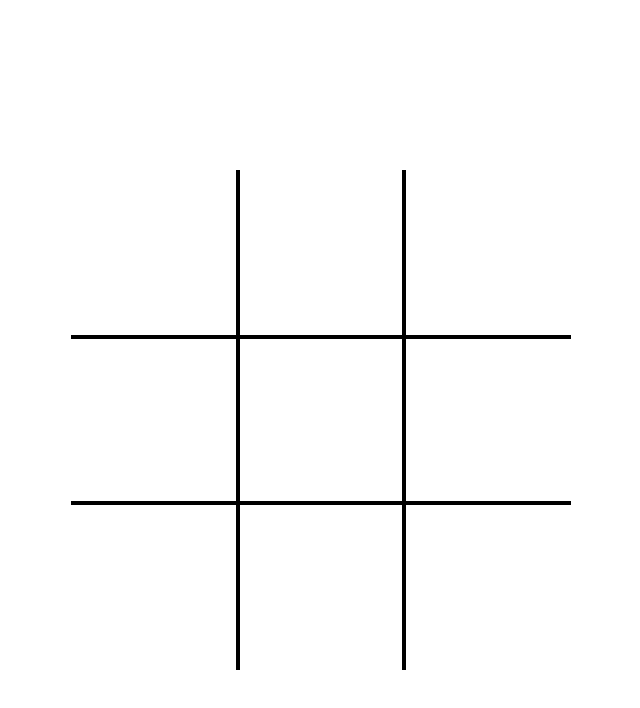
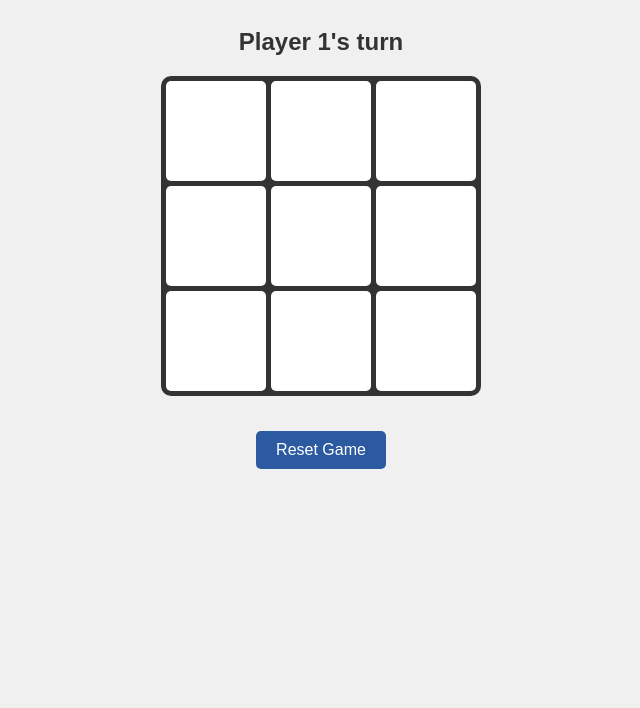
Before and after one commit to e1525/tic-tac-toe, a plain HTML site: page index.html in a window 1280 px wide. Shown: the whole page, without its empty margins (319-959 px from the left). Drawn offline with Linux system fonts and the light colour scheme.

Commit message:
Finished project

```diff
--- a/index.html
+++ b/index.html
@@ -8,19 +8,9 @@
   <script src="script.js" defer></script>
 </head>
 <body>
-  <div class="winningMessage"></div>
-  <div class="container">
-    <div class="board">
-      <button class="cell one"></button>
-      <button class="cell two"></button>
-      <button class="cell three"></button>
-      <button class="cell four"></button>
-      <button class="cell five"></button>
-      <button class="cell six"></button>
-      <button class="cell seven"></button>
-      <button class="cell eight"></button>
-      <button class="cell nine"></button>
-    </div>
-  </div>
+  <div class="turn"></div>
+  <div class="board"></div>
+  <div class="game-over"></div>
+  <button class="reset-btn" onclick="location.reload()">Reset Game</button>
 </body>
 </html>
--- a/script.js
+++ b/script.js
@@ -0,0 +1,119 @@
+function GameController() {
+  const players = [
+    {
+      name: "Player 1",
+      marker: 'O'
+    },
+    {
+      name: "Player 2",
+      marker: 'X'
+    }
+  ];
+
+  let board = Array(9).fill("");
+  let activePlayerIndex = 0;
+  let gameOver = false;
+
+  const getBoard = () => board;
+  const getActivePlayer = () => players[activePlayerIndex];
+  const isGameOver = () => gameOver;
+
+  const checkWin = () => {
+    const winPatterns = [
+      [0, 1, 2], [3, 4, 5], [6, 7, 8],
+      [0, 3, 6], [1, 4, 7], [2, 5, 8],
+      [0, 4, 8], [2, 4, 6]
+    ];
+
+    for (const pattern of winPatterns) {
+      const [a, b, c] = pattern;
+      if (board[a] && board[a] === board[b] && board[a] === board[c]) {
+        return board[a];
+      }
+    }
+
+    if (board.every(cell => cell !== "")) {
+      return "tie";
+    }
+  };
+
+  const playRound = (cellIndex) => {
+    if (gameOver || board[cellIndex] != "") {
+      return false;
+    }
+    board[cellIndex] = getActivePlayer().marker;
+    const winner = checkWin();
+
+    if (winner) {
+      gameOver = true;
+      return { winner, gameOver: true };
+    }
+
+    activePlayerIndex = activePlayerIndex === 0 ? 1 : 0;
+    return { winner: null, gameOver: false };
+  };
+
+  return {
+    getBoard,
+    getActivePlayer,
+    playRound,
+    isGameOver,
+    checkWin
+  };
+};
+
+function ScreenController() {
+  const game = GameController();
+  const playerTurnDiv = document.querySelector('.turn');
+  const boardDiv = document.querySelector('.board');
+  const gameOverDiv = document.querySelector('.game-over');
+
+  const updateScreen = () => {
+    boardDiv.textContent = "";
+    const board = game.getBoard();
+    const activePlayer = game.getActivePlayer();
+
+    if (!game.isGameOver()) {
+      playerTurnDiv.textContent = `${activePlayer.name}'s turn`;
+      gameOverDiv.textContent = "";
+    }
+
+    board.forEach((cellValue, index) => {
+      const cellButton = document.createElement("button");
+      cellButton.classList.add("cell");
+      cellButton.dataset.cell = index;
+      cellButton.textContent = cellValue;
+
+      if (cellValue !== "" || game.isGameOver()) {
+        cellButton.disabled = true;
+      }
+
+      boardDiv.appendChild(cellButton);
+    });
+  };
+
+  function clickHandlerBoard(e) {
+    if (e.target.classList.contains('cell')) {
+      const selectedCell = parseInt(e.target.dataset.cell);
+      const result = game.playRound(selectedCell);
+
+      if (result && result.gameOver) {
+        const winner = game.checkWin();
+        if (winner === "tie") {
+          playerTurnDiv.textContent = "";
+          gameOverDiv.textContent = "It's a tie!";
+        } else {
+          const winnerName = winner === "O" ? "Player 1" : "Player 2";
+          playerTurnDiv.textContent = "";
+          gameOverDiv.textContent = `${winnerName} wins!`;
+        }
+      }
+      updateScreen();
+    }
+  }
+
+  boardDiv.addEventListener("click", clickHandlerBoard);
+  updateScreen();
+};
+
+ScreenController();
--- a/styles.css
+++ b/styles.css
@@ -1,54 +1,65 @@
-*, *::before, *::after {
-  box-sizing: border-box;
+body {
+  font-family: Arial, Helvetica, sans-serif;
+  display: flex;
+  flex-direction: column;
+  align-items: center;
+  padding: 20px;
+  background-color: #f0f0f0;
 }
 
-body {
-  margin: 0;
-  min-height: 100vh;
-}
-
-.winningMessage {
-  margin-top: 20px;
-  text-align: center;
-  font-size: 50px;
+.turn {
+  font-size: 24px;
+  margin-bottom: 20px;
+  font-weight: bold;
+  color: #333;
 }
 
 .board {
-  height: 500px;
-  width: 500px;
   display: grid;
-  grid-template-columns: repeat(3, 1fr);
-  grid-template-rows: repeat(3, 1fr);
+  grid-template-columns: repeat(3, 100px);
+  grid-template-rows: repeat(3, 100px);
+  gap: 5px;
+  background-color: #333;
+  padding: 5px;
+  border-radius: 10px;
 }
 
-.container {
-  min-height: 100vh;
-  display: flex;
-  justify-content: center;
-  align-items: center;
+.cell {
+  background-color: white;
+  border: none;
+  font-size: 36px;
+  font-weight: bold;
+  cursor: pointer;
+  border-radius: 5px;
 }
 
-button {
-  background-color: white;
-  border: 2px solid black;
+.cell:hover {
+  background-color: #f5f5f5;
 }
 
-button:nth-child(1),
-button:nth-child(2),
-button:nth-child(3) {
-  border-top: none;
+.cell:disabled {
+  cursor: not-allowed;
+  opacity: 0.7;
 }
 
-button:nth-child(7),
-button:nth-child(8),
-button:nth-child(9) {
-  border-bottom: none;
+.game-over {
+  margin-top: 20px;
+  font-size: 20px;
+  font-weight: bold;
+  color: #2c5aa0;
 }
 
-button:nth-child(3n + 1) {
-  border-left: none;
+.reset-btn {
+  margin-top: 15px;
+  padding: 10px 20px;
+  font-size: 16px;
+  background-color: #2c5aa0;
+  color: white;
+  border: none;
+  border-radius: 5px;
+  cursor: pointer;
 }
 
-button:nth-child(3n + 3) {
-  border-right: none;
+.reset-btn:hover {
+  background-color: #1e3f73;
 }
```
Also changed, not shown: 1 other file.
